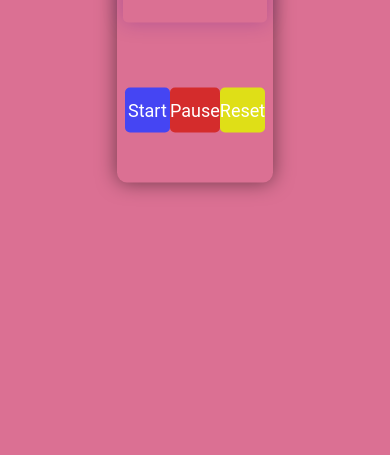
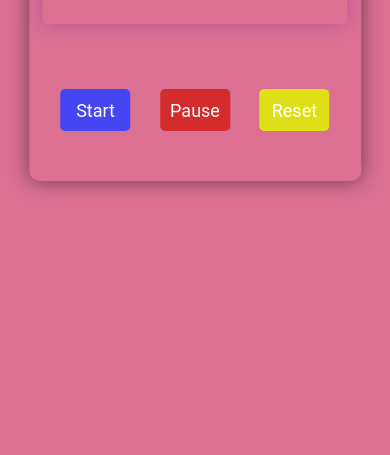
Before and after one commit to OmprakashMehta/Stopwatch, a plain HTML site: page index.html in a window 390 px wide. Shown: the part 389-844 px from the top of the page. Drawn offline with Linux system fonts and the light colour scheme.

Commit message:
Update style.css

```diff
--- a/style.css
+++ b/style.css
@@ -66,3 +66,13 @@ body {
 .buttons button:hover {
   box-shadow: 0 0 20px rgba(0, 0, 0, 0.25);
 }
+
+@media screen and (max-width: 768px) {
+  .container {
+    width: 85%;
+  }
+  .buttons button {
+    width: 70px;
+    height: 42px;
+  }
+}
```
